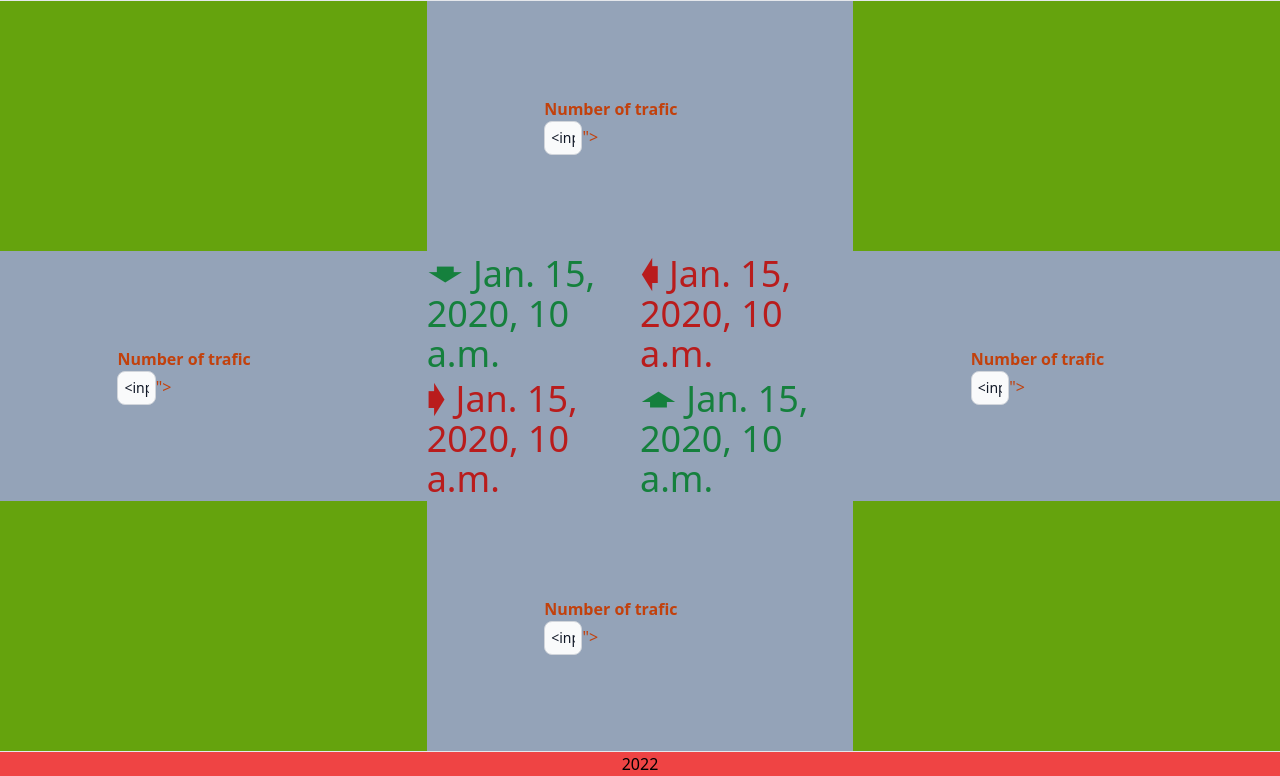
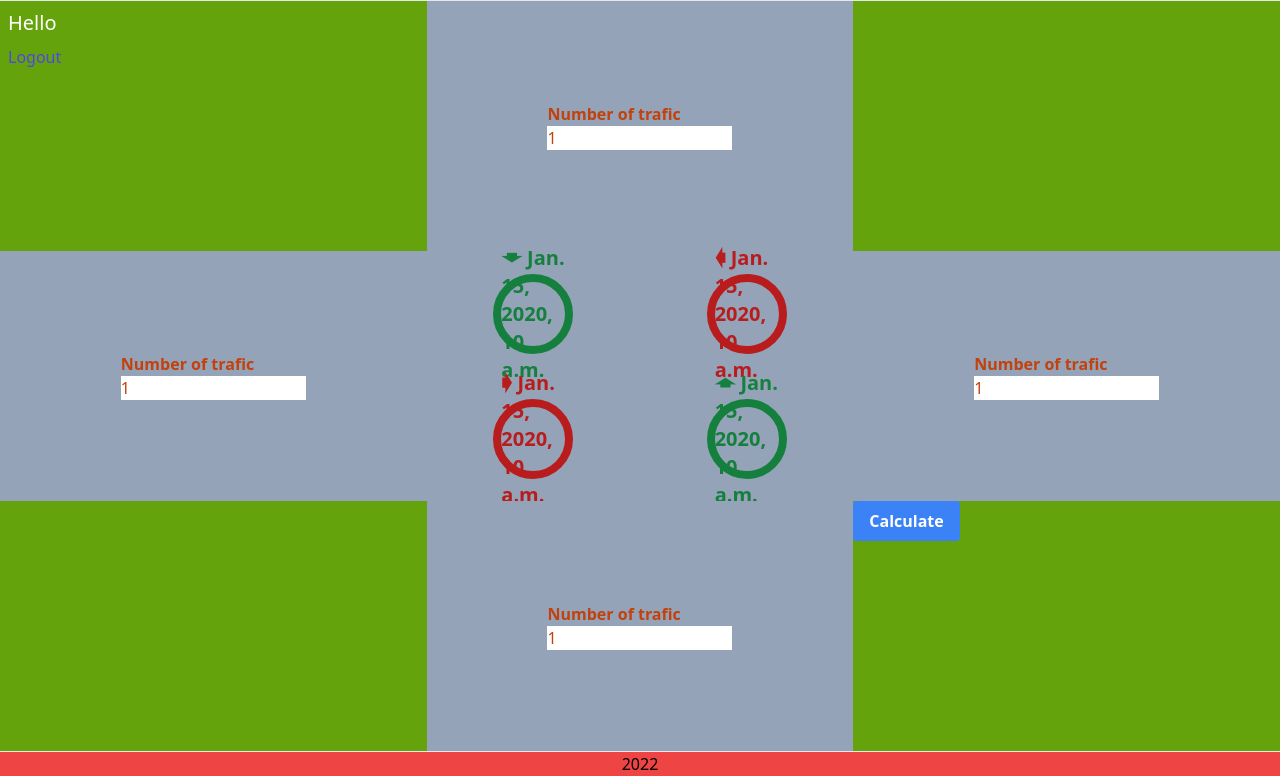
Before and after one commit to OleksandrNovitskyi/ATLO, a Django app: template atlo/main/templates/main/index.html in a window 1280 px wide. Shown: the part 24-800 px from the top of the page. Run offline with Django 4.2, Linux system fonts and the light colour scheme; tables that the repository leaves empty hold one stand-in row (values such as "Sample post"); the template is opened without the code that fills it: values that come from a table or form of the project are taken from there, most other values are stand-ins (such as "Sample title", 1, 10 or a date in 2020); some libraries are stand-ins or nearby versions.

Commit message:
new style.css

```diff
--- a/atlo/main/static/main/style.css
+++ b/atlo/main/static/main/style.css
@@ -517,6 +517,14 @@ video {
   position: static;
 }
 
+.m-2 {
+  margin: 0.5rem;
+}
+
+.m-auto {
+  margin: auto;
+}
+
 .mx-auto {
   margin-left: auto;
   margin-right: auto;
@@ -542,12 +550,24 @@ video {
   display: grid;
 }
 
+.h-2 {
+  height: 0.5rem;
+}
+
+.h-20 {
+  height: 5rem;
+}
+
 .w-full {
   width: 100%;
 }
 
 .w-1\/2 {
   width: 50%;
+}
+
+.w-20 {
+  width: 5rem;
 }
 
 .auto-rows-\[250px\] {
@@ -590,13 +610,35 @@ video {
   border-radius: 0.5rem;
 }
 
+.rounded {
+  border-radius: 0.25rem;
+}
+
+.rounded-full {
+  border-radius: 9999px;
+}
+
 .border {
   border-width: 1px;
+}
+
+.border-8 {
+  border-width: 8px;
 }
 
 .border-gray-300 {
   --tw-border-opacity: 1;
   border-color: rgb(209 213 219 / var(--tw-border-opacity));
+}
+
+.border-green-700 {
+  --tw-border-opacity: 1;
+  border-color: rgb(21 128 61 / var(--tw-border-opacity));
+}
+
+.border-red-700 {
+  --tw-border-opacity: 1;
+  border-color: rgb(185 28 28 / var(--tw-border-opacity));
 }
 
 .bg-lime-600 {
@@ -627,6 +669,26 @@ video {
 .bg-indigo-500 {
   --tw-bg-opacity: 1;
   background-color: rgb(99 102 241 / var(--tw-bg-opacity));
+}
+
+.bg-blue-500 {
+  --tw-bg-opacity: 1;
+  background-color: rgb(59 130 246 / var(--tw-bg-opacity));
+}
+
+.bg-white {
+  --tw-bg-opacity: 1;
+  background-color: rgb(255 255 255 / var(--tw-bg-opacity));
+}
+
+.bg-green-700 {
+  --tw-bg-opacity: 1;
+  background-color: rgb(21 128 61 / var(--tw-bg-opacity));
+}
+
+.bg-red-700 {
+  --tw-bg-opacity: 1;
+  background-color: rgb(185 28 28 / var(--tw-bg-opacity));
 }
 
 .p-6 {
@@ -666,8 +728,17 @@ video {
   padding-bottom: 0.5rem;
 }
 
+.px-4 {
+  padding-left: 1rem;
+  padding-right: 1rem;
+}
+
 .text-center {
   text-align: center;
+}
+
+.font-mono {
+  font-family: ui-monospace, SFMono-Regular, Menlo, Monaco, Consolas, "Liberation Mono", "Courier New", monospace;
 }
 
 .text-4xl {
@@ -683,6 +754,11 @@ video {
 .text-sm {
   font-size: 0.875rem;
   line-height: 1.25rem;
+}
+
+.text-2xl {
+  font-size: 1.5rem;
+  line-height: 2rem;
 }
 
 .font-bold {
@@ -740,10 +816,34 @@ video {
   color: rgb(226 232 240 / var(--tw-text-opacity));
 }
 
+.text-cyan-600 {
+  --tw-text-opacity: 1;
+  color: rgb(8 145 178 / var(--tw-text-opacity));
+}
+
+.text-indigo-600 {
+  --tw-text-opacity: 1;
+  color: rgb(79 70 229 / var(--tw-text-opacity));
+}
+
+.text-gray-700 {
+  --tw-text-opacity: 1;
+  color: rgb(55 65 81 / var(--tw-text-opacity));
+}
+
+.decoration-solid {
+  text-decoration-style: solid;
+}
+
 .shadow {
   --tw-shadow: 0 1px 3px 0 rgb(0 0 0 / 0.1), 0 1px 2px -1px rgb(0 0 0 / 0.1);
   --tw-shadow-colored: 0 1px 3px 0 var(--tw-shadow-color), 0 1px 2px -1px var(--tw-shadow-color);
   box-shadow: var(--tw-ring-offset-shadow, 0 0 #0000), var(--tw-ring-shadow, 0 0 #0000), var(--tw-shadow);
+}
+
+.hover\:bg-blue-700:hover {
+  --tw-bg-opacity: 1;
+  background-color: rgb(29 78 216 / var(--tw-bg-opacity));
 }
 
 .hover\:underline:hover {
--- a/atlo/main/templates/main/index.html
+++ b/atlo/main/templates/main/index.html
@@ -4,7 +4,10 @@
 
 
 <div class="grid grid-cols-3 auto-rows-[250px] text-orange-700 bg-lime-600">
-  <div></div>
+  <div>
+    <p class="m-2 text-white decoration-solid text-xl">Hello {{ user.username }}</p>
+    <p><a href="{% url 'main:login'%}" class="m-2 text-indigo-600">Logout</a></p>
+  </div>
   <div class="bg-slate-400 flex items-center justify-center">
     <p><b>Number of trafic</b><br>
       <input type="text" name="from_top" inputmode="numeric" required size="15" value="{{ form_traffic.from_top }}">
@@ -17,12 +20,21 @@
     </p>
   </div>
   <div class="bg-slate-400 flex items-center justify-center grid grid-cols-2">
-    <div class="text-green-700 text-4xl flex items-center justify-center">&#129091; {{ time_t_b }}
+    <div
+      class="text-xl m-auto font-bold text-green-700 rounded-full bg-slate-400 flex items-center justify-center border-8 border-green-700 h-20 w-20">
+      &#129091;
+      {{ time_t_b }}
     </div>
-    <div class="text-red-700 text-4xl flex items-center justify-center">&#129088; {{ time_l_r }}
+    <div
+      class="text-xl m-auto font-bold text-red-700 rounded-full bg-slate-400 flex items-center justify-center border-8 border-red-700 h-20 w-20">
+      &#129088; {{ time_l_r }}
     </div>
-    <div class="text-red-700 text-4xl flex items-center justify-center">&#129090; {{ time_l_r }}</div>
-    <div class="text-green-700 text-4xl flex items-center justify-center">&#129089; {{ time_t_b }}</div>
+    <div
+      class="text-xl m-auto font-bold text-red-700 rounded-full bg-slate-400 flex items-center justify-center border-8 border-red-700 h-20 w-20">
+      &#129090; {{ time_l_r }}</div>
+    <div
+      class="text-xl m-auto font-bold text-green-700 rounded-full bg-slate-400 flex items-center justify-center border-8 border-green-700 h-20 w-20">
+      &#129089; {{ time_t_b }}</div>
   </div>
   <div class="bg-slate-400 flex items-center justify-center">
     <p><b>Number of trafic</b><br>
@@ -36,7 +48,11 @@
         value="{{ form_traffic.from_bottom }}">
     </p>
   </div>
-  <div></div>
+  <div>
+    <button class="bg-blue-500 hover:bg-blue-700 text-white font-bold py-2 px-4 rounded">
+      Calculate
+    </button>
+  </div>
 </div>
 
 
```
Also changed, not shown: atlo/main/views.py (+10 -11 lines).
